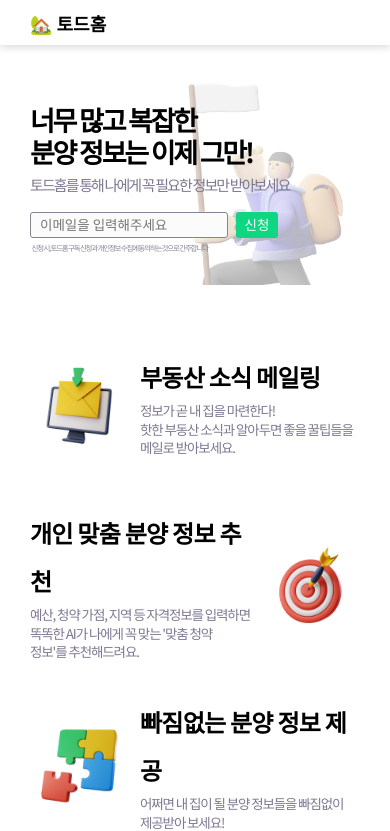
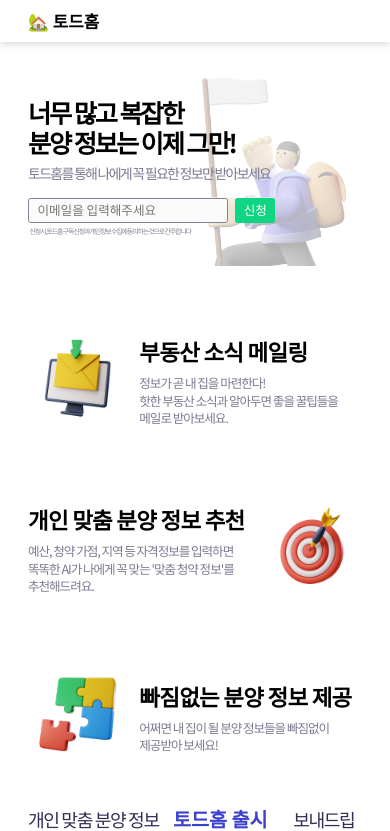
Before and after one commit to gimquokka/gdd-landing, a Next.js app: page / in a window 390 px wide. Shown: the top 831 px of the page. Built offline with nearby package versions, Linux system fonts and the light colour scheme.

Commit message:
💄 style: Update media queries

```diff
--- a/styles/global.ts
+++ b/styles/global.ts
@@ -9,6 +9,7 @@ const GlobalStyle = createGlobalStyle`
     box-sizing: border-box;
   }
   body {
+    min-width: 320px;
     margin: 0;
     font-family: 'Noto Sans KR', sans-serif;
   }
@@ -62,27 +63,27 @@ const GlobalStyle = createGlobalStyle`
   }
   @media (min-width: 379px) and (max-width: 396px) {
     html {
-      font-size: 7.5px;
+      font-size: 7px;
     }
   }
   @media (min-width: 397px) and (max-width: 414px) {
     html {
-      font-size: 8px;
+      font-size: 7.2px;
     }
   }
   @media (min-width: 415px) and (max-width: 432px) {
     html {
-      font-size: 8.5px;
+      font-size: 7.2px;
     }
   }
   @media (min-width: 433px) and (max-width: 451px) {
     html {
-      font-size: 9px;
+      font-size: 7.2px;
     }
   }
   @media (min-width: 451px) and (max-width: 481px) {
     html {
-      font-size: 9.5px;
+      font-size: 7.8px;
     }
   }
   /*
@@ -91,7 +92,7 @@ const GlobalStyle = createGlobalStyle`
   */
   @media (min-width: 481px) and (max-width: 767px) {
     html {
-      font-size: 10px;
+      font-size: 7.8px;
     }
   }
   /*
```
